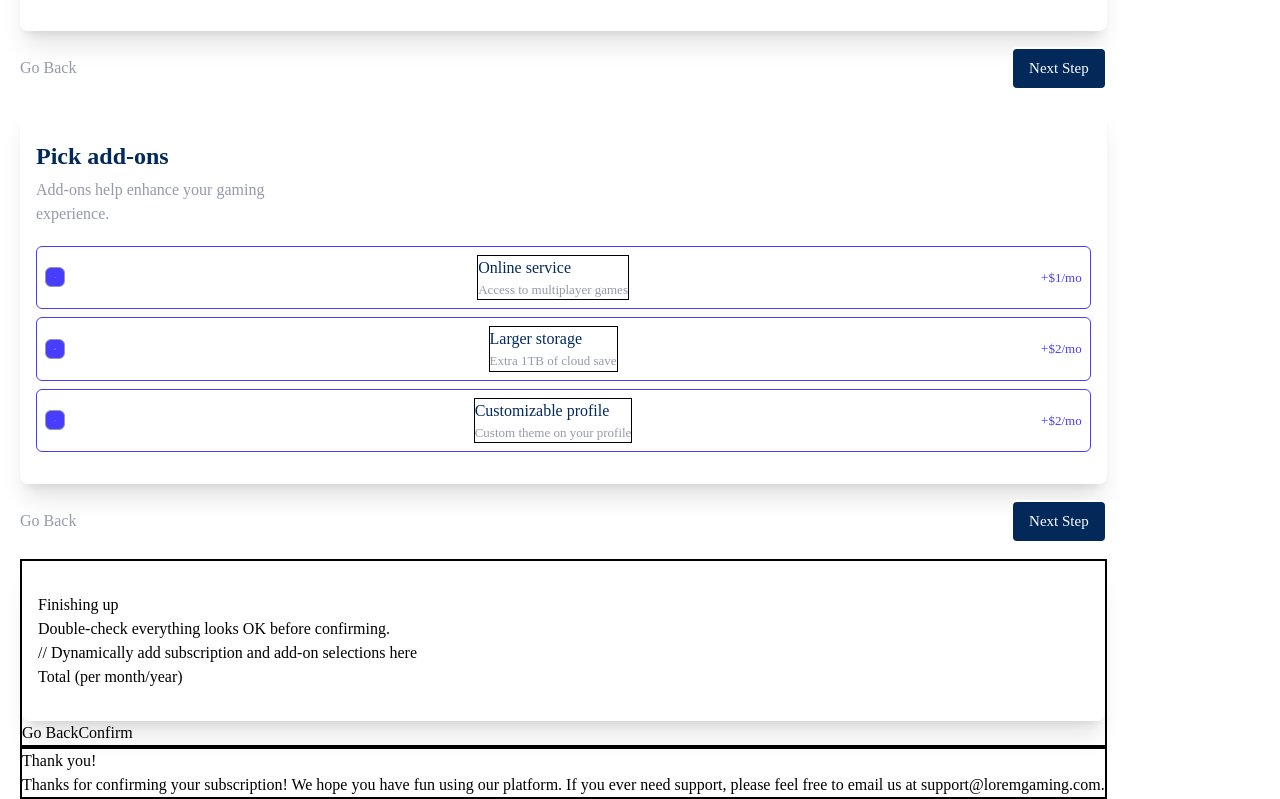
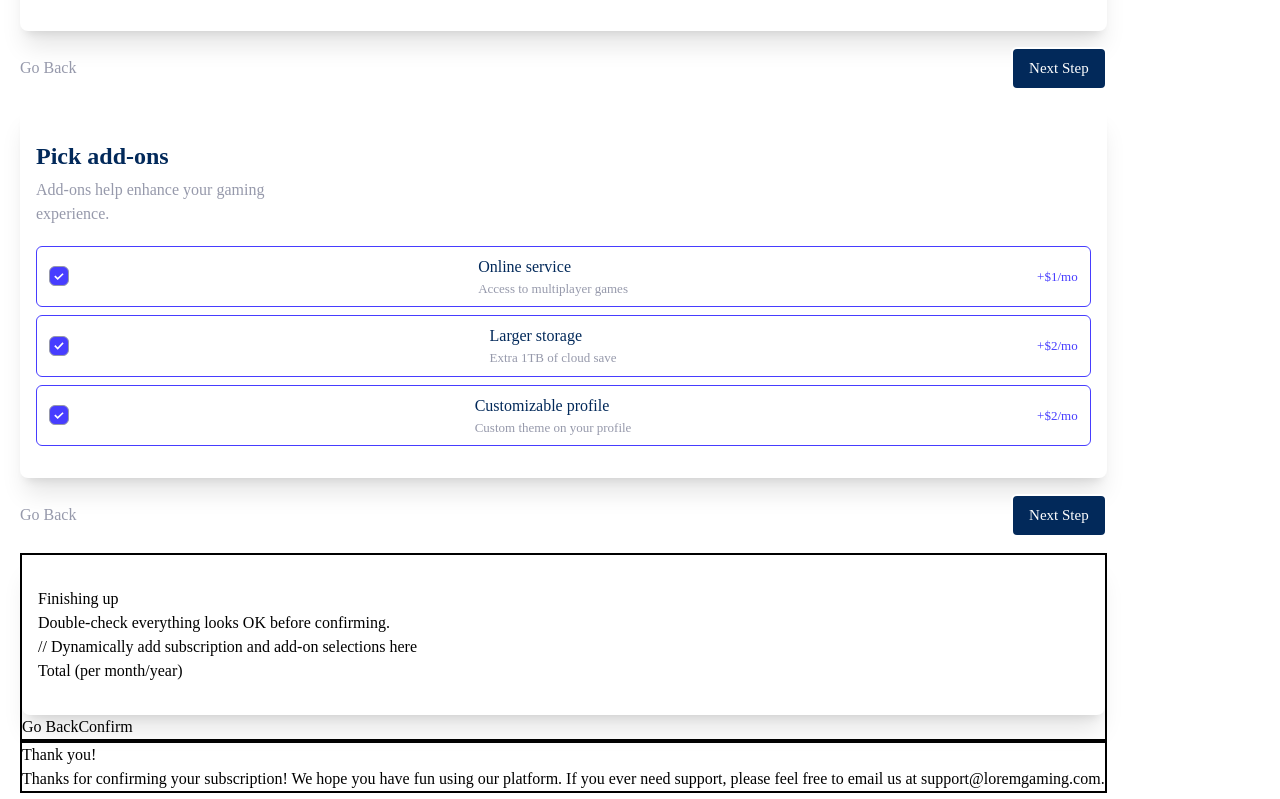
Before and after one commit to wx-it/multi-step-form, a React (Create React App) app: page / in a window 1280 px wide. Shown: the part 983-1782 px from the top of the page. Built offline with nearby package versions, Linux system fonts and the light colour scheme.

Commit message:
fixing styling

```diff
--- a/src/components/Divs.jsx
+++ b/src/components/Divs.jsx
@@ -19,13 +19,13 @@ const Divs = ({data, color, time}) => {
     }
 
   return (
-    <div className='border border-Purplish-blue rounded-md flex items-center justify-between p-2'>
+    <div className='border border-Purplish-blue rounded-md flex items-center justify-between py-2 px-3'>
 
-  <div className="bg-Purplish-blue border-Cool-gray border w-5 h-5 rounded-md p-2 flex items-center justify-center">
+  <div className="bg-Purplish-blue border-Cool-gray border w-5 h-5 rounded-md p-1 flex items-center justify-center">
     <img src={checkMark} alt="" />
   </div>
 
-  <div className='border border-black'>
+  <div className=''>
      <h3 className='font-medium text-Marine-blue'>{data.title} </h3>
      <p className='text-Cool-gray text-sm'>{data.description}</p>
    </div>
```
